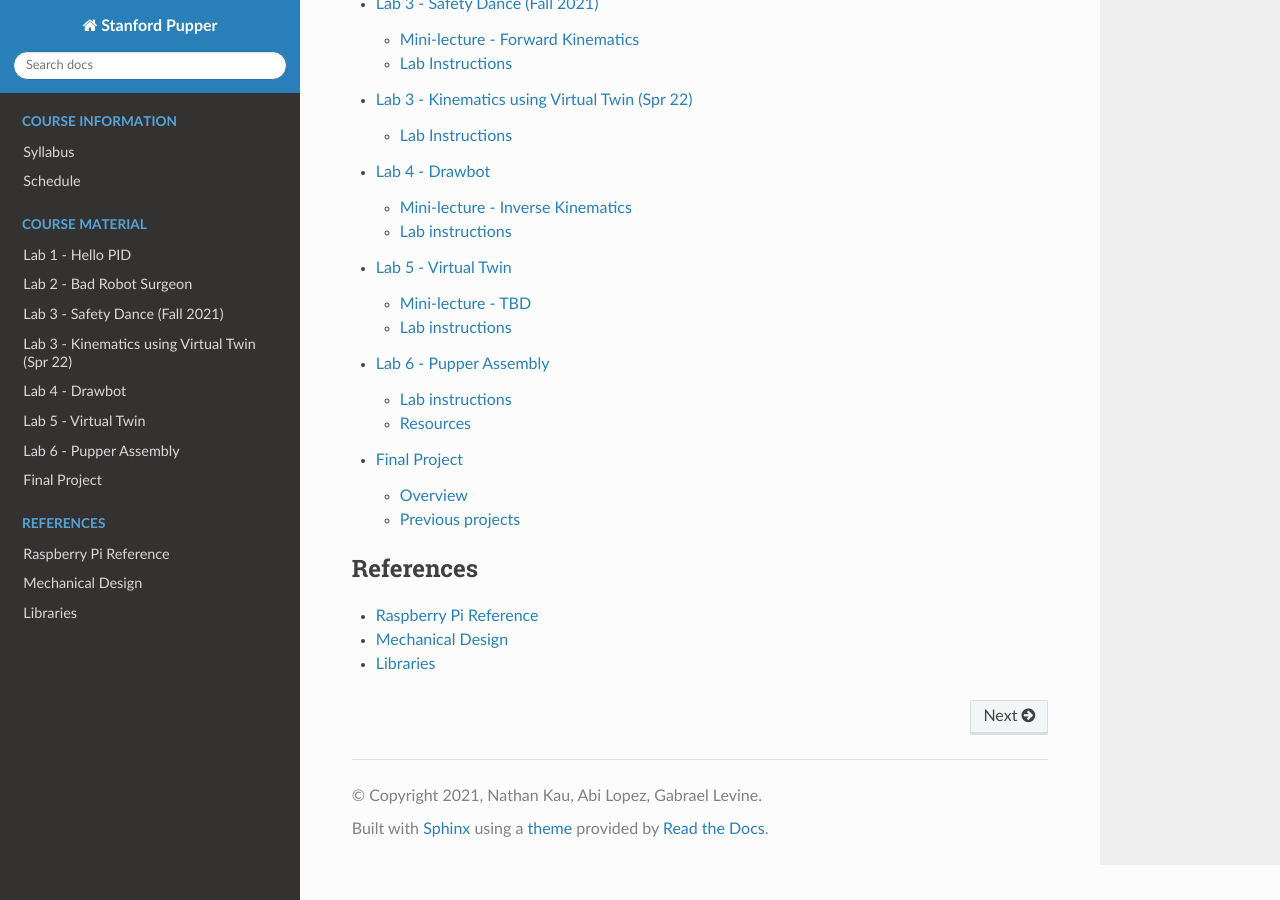
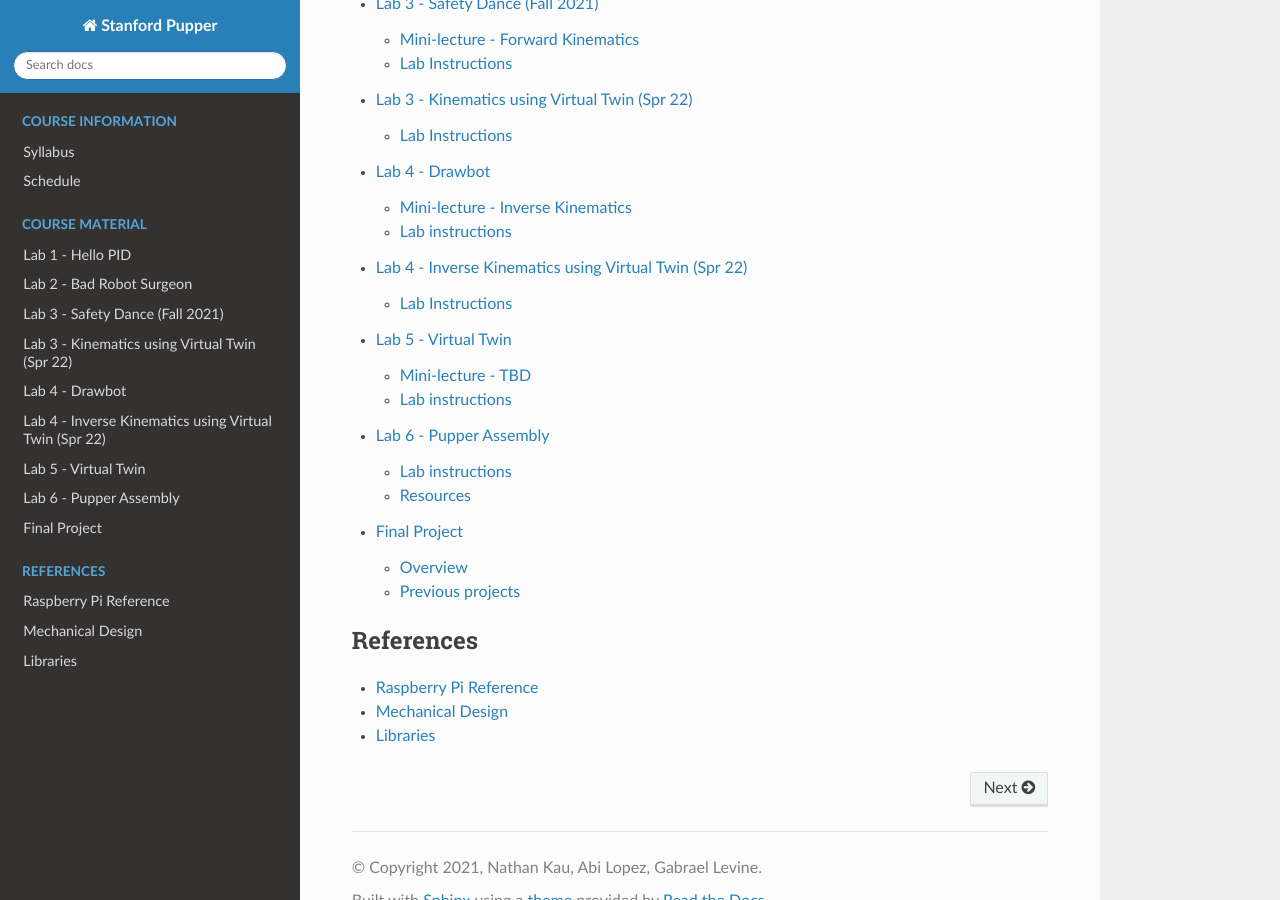
Before and after one commit to stanfordroboticsclub/pupperv3-independent-study, a Sphinx documentation site: the page built from docs/index.rst, in a window 1280 px wide and 900 px high, scrolled down 2114 px. Built offline with Sphinx 7.4.7 and the Read the Docs theme 2.0.0, drawn with Linux system fonts in a browser that asks for light colours; some of the changed lines change nothing that is shown.

Commit message:
add lab 4 (spr)

```diff
--- /dev/null
+++ b/docs/course-material/lab-4-spr22.rst
@@ -0,0 +1,41 @@
+Lab 4 - Inverse Kinematics using Virtual Twin (Spr 22)
+=======================================================
+
+.. contents:: :depth: 2
+
+Lab Instructions
+----------------------------------
+*Goal: 1) Learn how to compute inverse kinematics 2) Become familiar with simulation-to-real pipeline.*
+
+.. figure:: ../_static/teleop.jpeg
+    :align: center
+
+    TODO: picture of sim and real robot together
+
+Step 1. Code inverse kinematics
+^^^^^^^^^^^^^^^^^^^^^^^^^^^^^^^^^^^^^^^^^^^^
+#. Implement ``ik_cost`` in ``reacher_kinematics.py`` as the squared-norm of the error between the position returned by ``FK(guess)`` and ``end_effector_pos``.
+#. Implement ``calculate_jacobian`` in ``reacher_kinematics.py`` using the finite differencing method we covered in lecture
+#. Implement ``calculate_inverse_kinematics`` in ``reacher_kinematics.py``
+
+Step 2. Test the consistency between forward kinematics and inverse kinematics
+^^^^^^^^^^^^^^^^^^^^^^^^^^^^^^^^^^^^^^^^^^^^^^^^^^^^^^^^^^^^^^^^^^^^^^^^^^^^^^^^^^^^^^^^
+#. Test your code by taking some reachable (x,y,z) point in space (think hard about what's reachable!), using your IK function to get the corresponding joint angles, then passing them to your FK function to retrieve the original (x,yz). These should match as long as the original point was reachable.
+#. Use the simulator to visualize your IK: Make the white sphere go to an arbitrary point in space by modifying ``reacher_manual_control.py`` (see line 95)
+#. Use your IK code to figure out the joint angles, and then set the simulated robot's joint commands to those angles (see line 81).
+#. Like in lab 3, the white sphere should follow the red sphere of the robot.
+
+The reason we're doing this IK -> FK consistency test and not a FK -> IK consistency test is that for any reachable point in space, the robot can flip its "elbow" joint up or down to get to that point in space, resulting in different joint angles.
+
+Step 3. Deploy your IK to your robot
+^^^^^^^^^^^^^^^^^^^^^^^^^^^^^^^^^^^^^^^^^^^^
+#. Look at the code that sets the actual robot motors, specifically line 86 and 87.
+#. Change the joint angles sent to the hardware to those calculated by your IK.
+#. Deploy to robot. Remember to pass the ``--run_on_robot`` flag when you run your program.
+
+Step 4. Make your two robot arms mirror each other's end-effector positions
+^^^^^^^^^^^^^^^^^^^^^^^^^^^^^^^^^^^^^^^^^^^^^^^^^^^^^^^^^^^^^^^^^^^^^^^^^^^^^^^
+The code is set up to control both arms, but currently we are commanding the second robot arm's actuators to stay at zero.
+
+#. We can move the second arm by setting the values in the 3rd column (index 2) of the ``full_actions`` 2d array. See line 86 as an example.
+#. You might need to change the sign of some of your joint angle commands because the second arm is a right-sided leg instead of a left-sided leg.
--- a/docs/index.rst
+++ b/docs/index.rst
@@ -56,6 +56,7 @@ Researchers from Google Brain will give a guest lecture during the quarter on th
     course-material/lab-3
     course-material/lab-3-spr22
     course-material/lab-4
+    course-material/lab-4-spr22
     course-material/lab-5
     course-material/lab-6
     course-material/final-project
```
